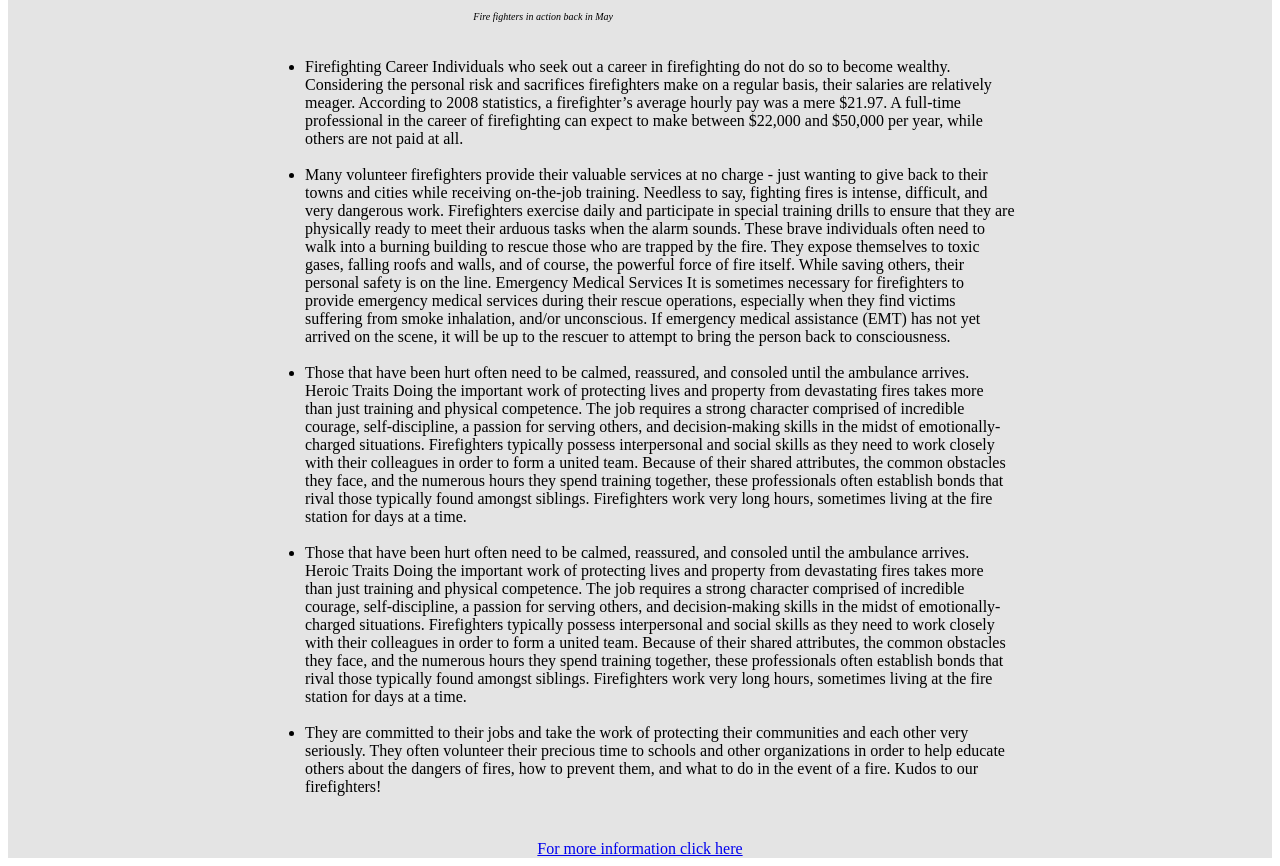
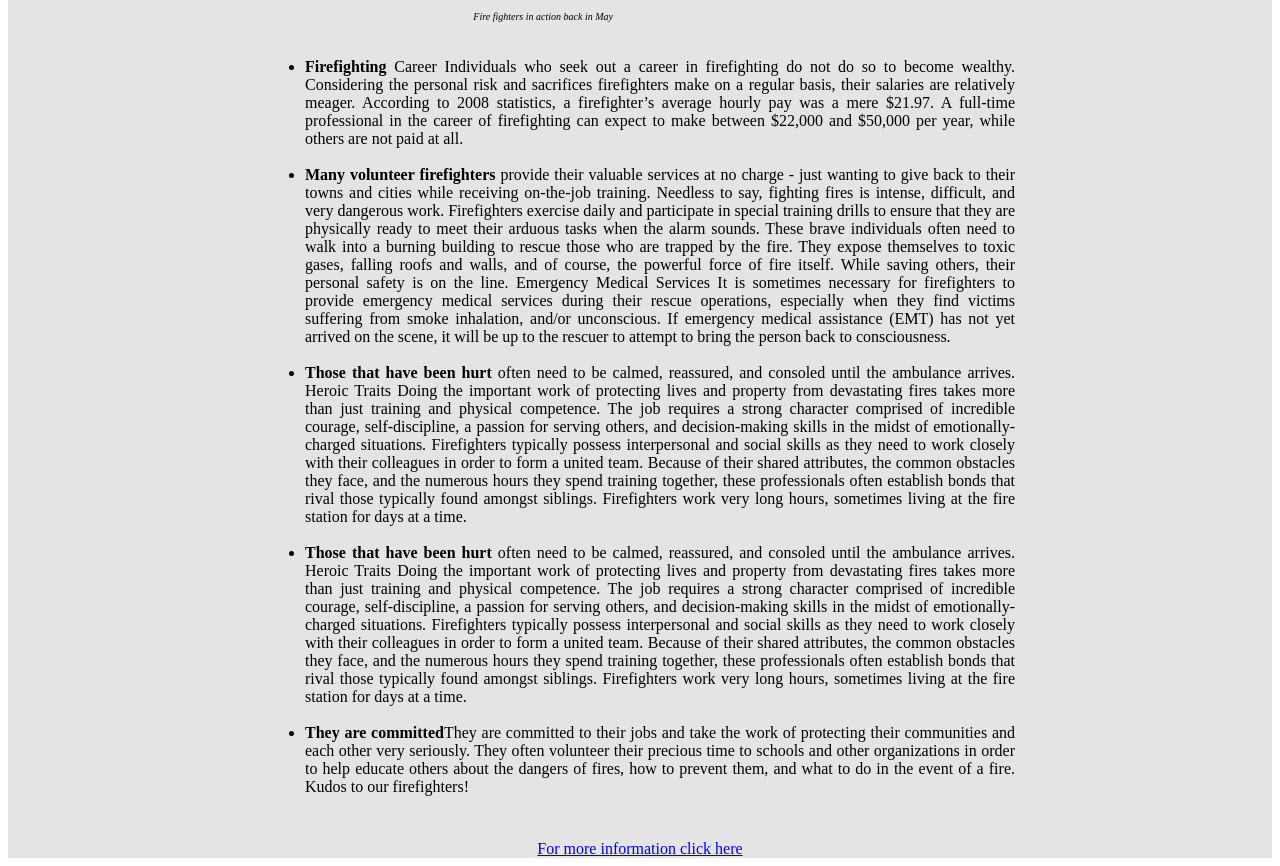
Before and after one commit to pchessah/html_project, a plain HTML site: page index.html in a window 1280 px wide. Shown: the part 395-1261 px from the top of the page. Drawn offline with Linux system fonts and the light colour scheme.

Commit message:
tribute page finished

```diff
--- a/index.css
+++ b/index.css
@@ -29,4 +29,5 @@
   display: flex;
   flex-direction: column;
   flex-wrap: wrap;
+  text-align: justify;
 }
--- a/index.html
+++ b/index.html
@@ -22,7 +22,7 @@
       <div id="tribute-info">
         <ul>
             <li>
-              Firefighting Career Individuals who seek out a career in
+              <strong>Firefighting</strong> Career Individuals who seek out a career in
               firefighting do not do so to become wealthy. Considering the
               personal risk and sacrifices firefighters make on a regular basis,
               their salaries are relatively meager. According to 2008 statistics,
@@ -33,7 +33,7 @@
             </li>
             <br/>
             <li>
-              Many volunteer firefighters provide their valuable services at no
+              <strong>Many volunteer firefighters</strong> provide their valuable services at no
               charge - just wanting to give back to their towns and cities while
               receiving on-the-job training. Needless to say, fighting fires is
               intense, difficult, and very dangerous work. Firefighters exercise
@@ -53,7 +53,7 @@
             </li>
             <br/>
             <li>
-              Those that have been hurt often need to be calmed, reassured, and
+              <strong>Those that have been hurt</strong> often need to be calmed, reassured, and
               consoled until the ambulance arrives. Heroic Traits Doing the
               important work of protecting lives and property from devastating
               fires takes more than just training and physical competence. The job
@@ -70,7 +70,7 @@
             </li>
             <br/>
             <li>
-              Those that have been hurt often need to be calmed, reassured, and
+              <strong>Those that have been hurt</strong> often need to be calmed, reassured, and
               consoled until the ambulance arrives. Heroic Traits Doing the
               important work of protecting lives and property from devastating
               fires takes more than just training and physical competence. The job
@@ -87,7 +87,7 @@
             </li>
             <br/>
             <li>
-              They are committed to their jobs and take the work of protecting
+              <strong>They are committed</strong>They are committed to their jobs and take the work of protecting
               their communities and each other very seriously. They often
               volunteer their precious time to schools and other organizations in
               order to help educate others about the dangers of fires, how to
```
